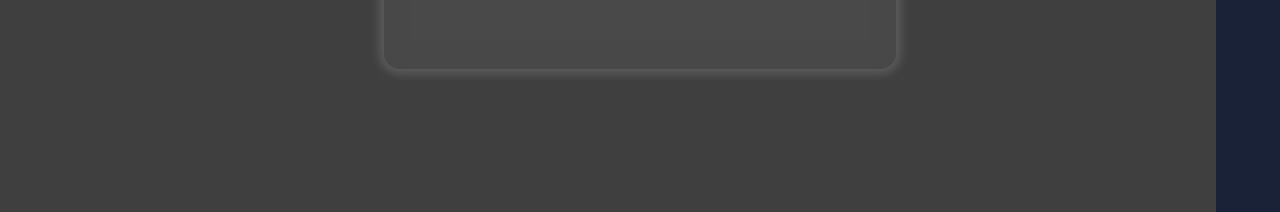
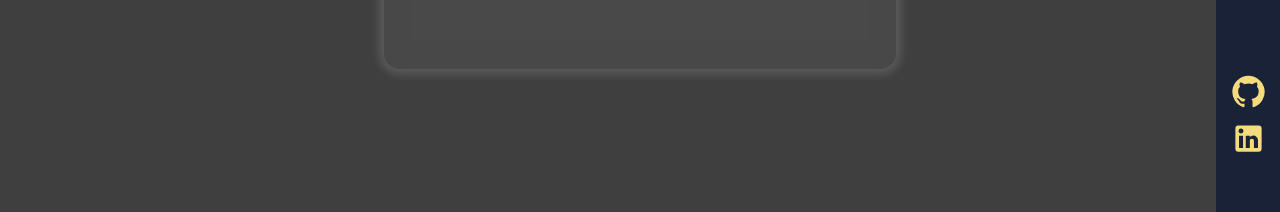
Before and after one commit to TieuVanHien/portfolio, a React (Create React App) app: page / in a window 1280 px wide. Shown: the part 531-743 px from the top of the page. Built offline with nearby package versions, Linux system fonts and the light colour scheme.

Commit message:
added social links

```diff
--- a/package.json
+++ b/package.json
@@ -6,6 +6,7 @@
     "@emailjs/browser": "^3.6.2",
     "@emotion/react": "^11.9.0",
     "@emotion/styled": "^11.8.1",
+    "@mui/icons-material": "^5.8.0",
     "@mui/material": "^5.7.0",
     "@mui/styled-engine-sc": "^5.7.0",
     "@testing-library/jest-dom": "^5.16.4",
--- a/src/components/nav.jsx
+++ b/src/components/nav.jsx
@@ -1,6 +1,9 @@
 import { Link } from "react-scroll";
 import React, { useState } from "react";
 import { Sling as Hamburger } from "hamburger-react";
+import { Button } from "@mui/material";
+import GitHubIcon from "@mui/icons-material/GitHub";
+import LinkedInIcon from "@mui/icons-material/LinkedIn";
 
 export const Nav = () => {
   const [open, setOpen] = useState(false);
@@ -100,6 +103,17 @@ export const Nav = () => {
           >
             Contact
           </Link>
+          <div className="social-links">
+            <Button target="_blank" href="https://github.com/TieuVanHien">
+              <GitHubIcon fontSize="large" sx={{ color: "#f4db7d" }} />
+            </Button>
+            <Button
+              target="_blank"
+              href="https://www.linkedin.com/in/van-hien-tieu-4532041b7/"
+            >
+              <LinkedInIcon fontSize="large" sx={{ color: "#f4db7d" }} />
+            </Button>
+          </div>
         </div>
       </div>
     </section>
--- a/src/scss/components/_nav.scss
+++ b/src/scss/components/_nav.scss
@@ -21,6 +21,14 @@
       justify-content: flex-start;
       align-items: center;
       flex-direction: column;
+      .social-links {
+        margin-top: 10em;
+        width: 100%;
+        display: flex;
+        flex-direction: column;
+        justify-content: center;
+        align-items: center;
+      }
       a {
         text-decoration: none;
       }
@@ -70,6 +78,11 @@
         opacity: 1;
         transform: translateX(0em);
         transition: opacity 400ms ease, transform 400ms ease-out;
+        .social-links {
+          margin-top: 0;
+          width: 100%;
+          flex-direction: row;
+        }
         .link {
           height: 3em;
           margin: 0em;
```
Also changed, not shown: 1 other file (tests, documents, lock files or other folders).
